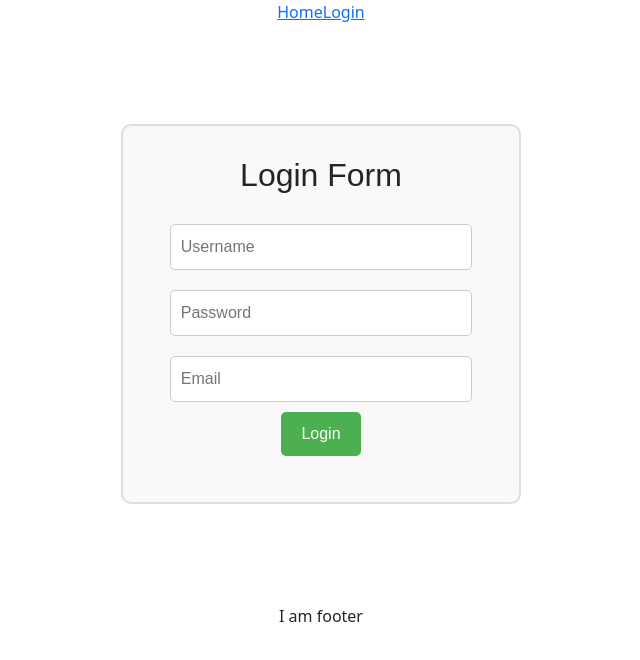
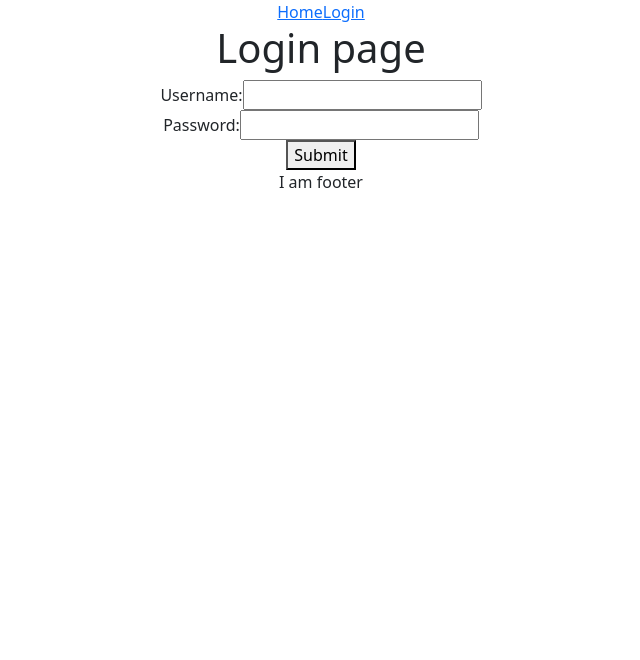
Before and after one commit to DEEPSHIKHA102/Affiliate-Plus, a React (Create React App) app in the folder mern-project-1/: page /login in a window 1280 px wide. Shown: the top 660 px of the page, without its empty margins (319-959 px from the left). Built offline with nearby package versions, Linux system fonts and the light colour scheme.

Commit message:
Login page

```diff
--- a/mern-project-1/src/Login.css
+++ /dev/null
@@ -1,41 +0,0 @@
-/* Login.css */
-.login-container {
-  max-width: 400px;
-  margin: 100px auto;
-  padding: 30px;
-  border: 2px solid #ddd;
-  border-radius: 10px;
-  background-color: #f9f9f9;
-  text-align: center;
-  font-family: Arial, sans-serif;
-}
-
-.login-container h2 {
-  margin-bottom: 20px;
-}
-
-.login-container input {
-  width: 90%;
-  padding: 10px;
-  margin: 10px 0;
-  border: 1px solid #ccc;
-  border-radius: 5px;
-}
-
-.login-container button {
-  padding: 10px 20px;
-  background-color: #4CAF50;
-  color: white;
-  border: none;
-  border-radius: 5px;
-  cursor: pointer;
-}
-
-.login-container button:hover {
-  background-color: #45a049;
-}
-
-.login-container p {
-  margin-top: 15px;
-  color: #d9534f;
-}
--- a/mern-project-1/src/Login.js
+++ b/mern-project-1/src/Login.js
@@ -1,51 +1,84 @@
 import React, { useState } from "react";
-import './Login.css';
+
 
 
 function Login() {
-  const [username, setUsername] = useState("");
-  const [password, setPassword] = useState("");
-  const [email, setEmail] = useState("");
-  const [message, setMessage] = useState("");
+    const [formData, setFormData] = useState({
+        username: '',
+        password: ''
+    });
 
-  const valuser = 'deepshikha';
-  const valpass = '1234';
-  const valemail = 'paldeepshikha102@gmail.com';
+    const [errors, setErrors] = useState({});
+    const [message, setMessage] = useState(null);
 
-  const handleLogin = () => {
-    if (username === valuser && password === valpass && email === valemail) {
-      setMessage("Login successfully!");
-    } else {
-      setMessage("Invalid credentials");
-    }
-  };
+    const handleChange = (e) => {
+        const name = e.target.name;
+        const value = e.target.value;
 
-  return (
-  <div className="login-container">
-    <h2>Login Form</h2>
-    <input
-      type="text"
-      placeholder="Username"
-      value={username}
-      onChange={(e) => setUsername(e.target.value)}
-    /><br />
-    <input
-      type="password"
-      placeholder="Password"
-      value={password}
-      onChange={(e) => setPassword(e.target.value)}
-    /><br />
-    <input
-      type="email"
-      placeholder="Email"
-      value={email}
-      onChange={(e) => setEmail(e.target.value)}
-    /><br />
-    <button onClick={handleLogin}>Login</button>
-    <p>{message}</p>
-  </div>
-);
+        setFormData({
+            ...formData,
+            [name]: value
+        });
+    };
 
+    const validate = () => {
+        let isValid = true;
+        let newErrors = {};
+
+        if(formData.username.length === 0){
+            isValid = false;
+            newErrors.username = "Username is mandatory";
+        }
+
+        if(formData.password.length === 0){
+            isValid = false;
+            newErrors.password = "Password is mandatory";
+        }
+
+        setErrors(newErrors);
+        return isValid;
+    };
+
+    const handleSubmit = (e) => {
+        e.preventDefault();
+
+        if(validate()){
+            if(formData.username === 'admin' && formData.password === 'admin'){
+                setMessage('Valid Credentials');
+            }else{
+                setMessage("Invalid Credentials");
+            }
+        }
+    };
+
+
+
+  return(
+    <>
+    <div className="container text-center">
+        {message && (message)}
+        <h1>Login page</h1>
+        <form onSubmit={handleSubmit}>
+            <div>
+                <label>Username: </label>
+                <input type="text" name="username" value={formData.username}
+                    onChange={handleChange}/>
+                    {errors.username && (errors.username)}
+            </div>
+            <div>
+                <label>Password: </label>
+                <input type="text" name="password" value={formData.password}
+                    onChange={handleChange}/>
+                    {errors.password && (errors.password)}
+            </div>
+            <div>
+                <button>Submit</button>
+            </div>
+        </form>
+
+    </div>
+    </>
+  );
 }
 
 export default Login;
```
